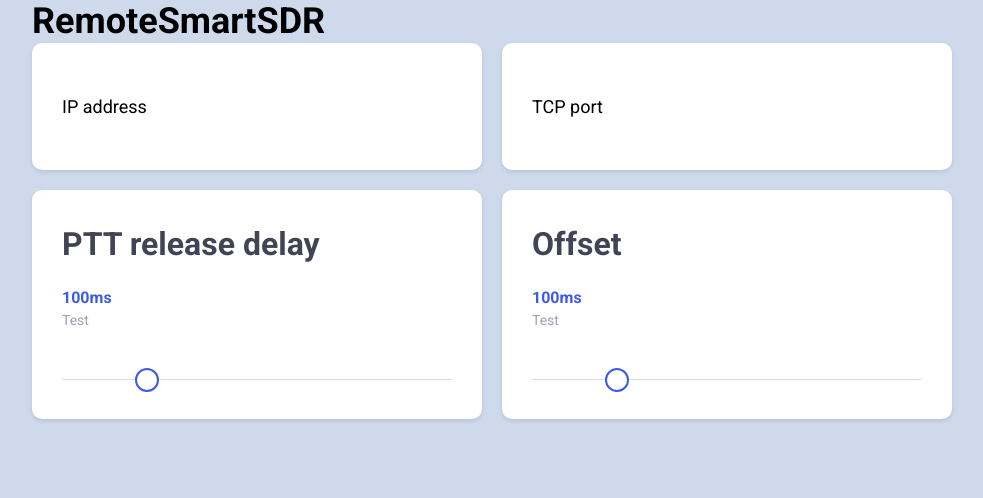
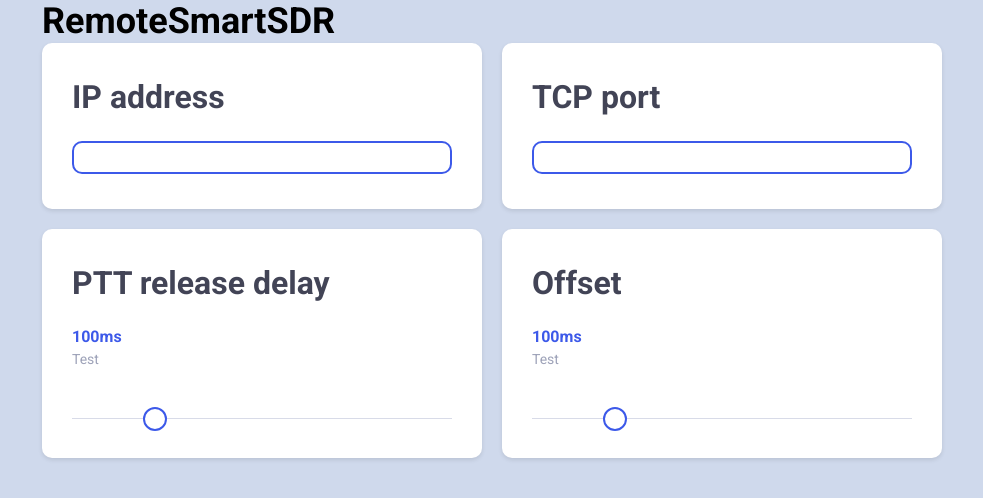
Before and after one commit to on3ure/remoteSmartSDR, a Next.js app in the folder web/: page / in a window 1280 px wide. Shown: the top 498 px of the page, without its empty margins (148-1131 px from the left). Built offline with nearby package versions, Linux system fonts and the light colour scheme.

Commit message:
Added temporary input fields for ip and port

```diff
--- a/web/pages/index.js
+++ b/web/pages/index.js
@@ -21,12 +21,18 @@ export default function Home() {
           <div className="grid grid--gap-sm">
             <div className="column-xs-6">
               <Card>
-                <p>IP address</p>
+                <div>
+                  <label htmlFor="ip">IP address</label>
+                  <input type="text" id="ip" name="ip" maxLength="15" />
+                </div>
               </Card>
             </div>
             <div className="column-xs-6">
               <Card>
-                <p>TCP port</p>
+                <div>
+                  <label htmlFor="port">TCP port</label>
+                  <input type="text" id="port" name="port" maxLength="5" />
+                </div>
               </Card>
             </div>
             <div className="column-xs-6">
--- a/web/src/base/_body.scss
+++ b/web/src/base/_body.scss
@@ -1,3 +1,10 @@
+* {
+  box-sizing: border-box;
+  &::before, &::after {
+    box-sizing: border-box;
+  }
+}
+
 html,
 body {
   min-height: 100%;
--- a/web/src/components/index.scss
+++ b/web/src/components/index.scss
@@ -1,2 +1,20 @@
 @import "./card/Card";
 @import "./slider/Slider";
+
+label {
+  display: block;
+  margin-bottom: 2.5rem;
+  font-weight: 700;
+  color: #424456;
+  font-size: 3.2rem;
+}
+
+input[type="text"] {
+  border: .2rem solid #3C59E9;
+  border-radius: 1rem;
+  width: 100%;
+  padding: .5rem 1rem;
+  outline: none;
+  color: #9DA2B8;
+  font-size: 1.6rem;
+}
```
